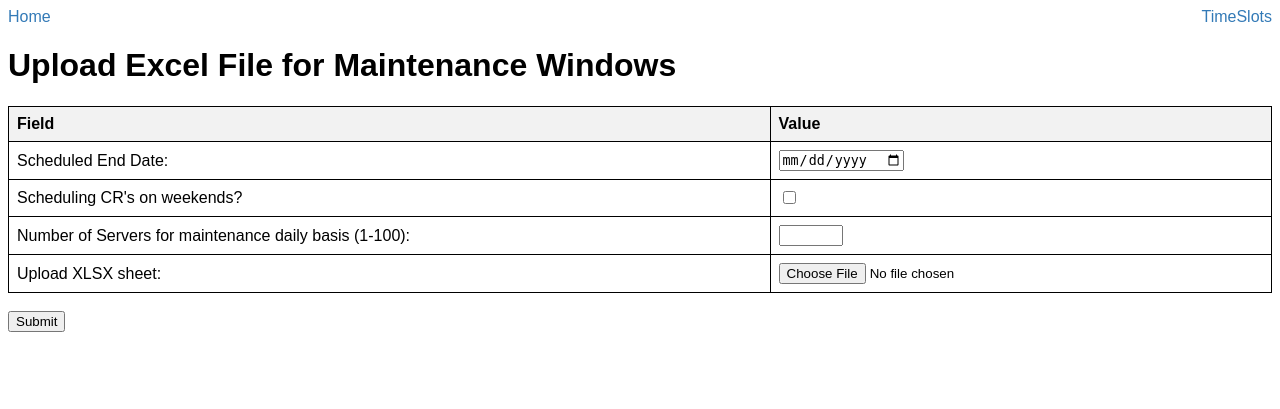
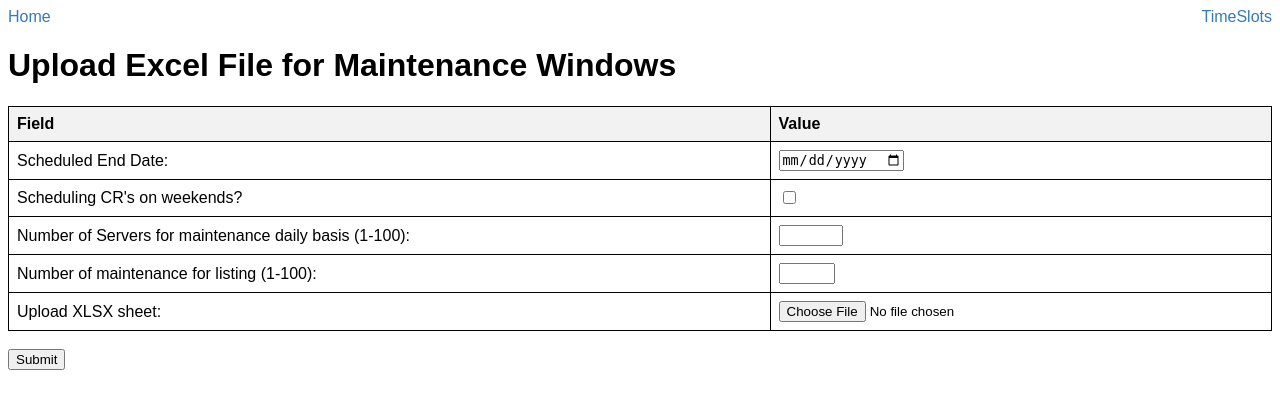
Before and after one commit to srimandarbha/sanscheduler, a Flask app: page /uploads in a window 1280 px wide. Shown: the top 409 px of the page. Run offline with Flask 3, Linux system fonts and the light colour scheme.

Commit message:
selectall and maint listing

```diff
--- a/app.py
+++ b/app.py
@@ -94,6 +94,7 @@ def upload_file():
         config_dict["END_DATE"]=request.form.get("start")
         config_dict["PLAN_WEEKENDS"]=request.form.get("plan-weekends", "no")
         config_dict["SERVER_LIMIT"]=request.form["server-limit"]
+        config_dict["MAINT_LISTG"]=request.form["server-listing"]
         with open(config_filename, 'w') as jsonfile:
                 json.dump(config_dict, jsonfile)
         data = {}
--- a/templates/timeslots.html
+++ b/templates/timeslots.html
@@ -52,7 +52,7 @@
                         <input type="hidden" name="filename" value="{{ filename }}">
                         <input type="hidden" name="sheet_name" value="{{ sheet }}">
                         <input type="hidden" name="slot_index" value="{{ loop.index0 }}">
-                        <input type="submit" value="Save" disabled>
+                        <input type="submit" value="Save">
                     </td>
                 </form>
             </tr>
--- a/templates/upload.html
+++ b/templates/upload.html
@@ -40,6 +40,10 @@
             <td><input type="number" id="server-limit" name="server-limit" min="1" max="100"></td>
           </tr>
           <tr>
+            <td><label for="serverlisting">Number of maintenance for listing (1-100):</label></td>
+            <td><input type="number" id="server-listing" name="server-listing" min="1" max="10"></td>
+          </tr>
+          <tr>
             <td><label for="excelsheet">Upload XLSX sheet:</label></td>
             <td><input type="file" name="file"></td>
           </tr>
```
Also changed, not shown: templates/customize.html (+10 -1 lines), 1 other file.
